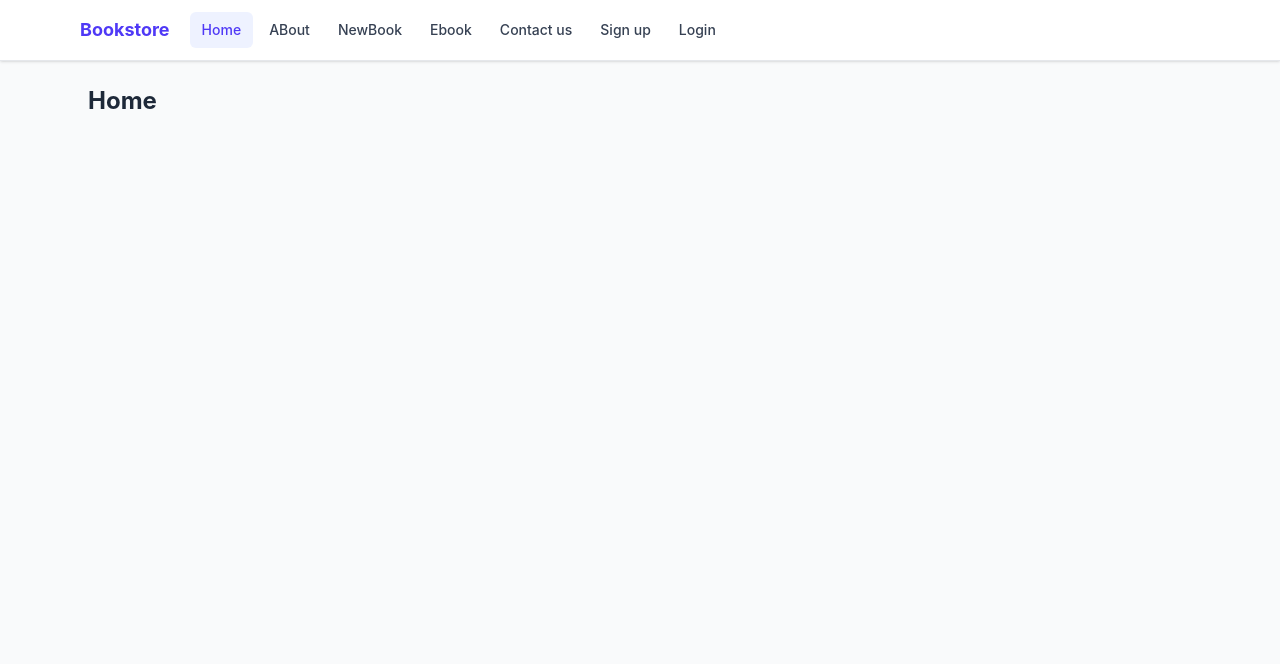
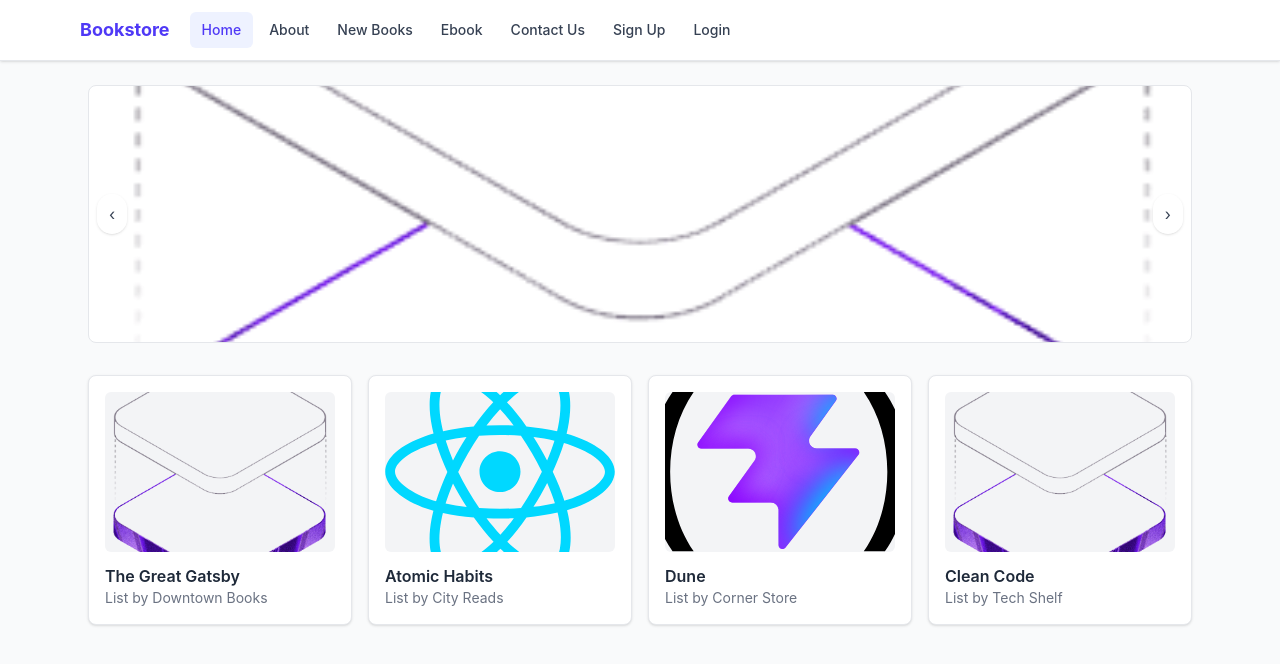
Before and after one commit to gabrialislambabar/Book-Store, a React (Vite) app in the folder react/: page / in a window 1280 px wide. Shown: the top 664 px of the page. Built offline with nearby package versions, Linux system fonts and the light colour scheme.

Commit message:
Created book display

```diff
--- a/react/src/components/BookCard.jsx
+++ b/react/src/components/BookCard.jsx
@@ -1,9 +1,13 @@
-export function BookCard() {
+export function BookCard({ book }) {
   return (
-    <>
-      {book.map((book) => (
-        <BookCard key={book.id} book={book} />
-      ))}
-    </>
+    <div className="rounded-lg border border-gray-200 bg-white p-4 shadow-sm transition hover:shadow-md">
+      <img
+        src={book.image}
+        alt={book.title}
+        className="h-40 w-full rounded-md bg-gray-100 object-cover"
+      />
+      <h3 className="mt-3 font-semibold text-gray-800">{book.title}</h3>
+      <p className="text-sm text-gray-500">List by {book.shopname}</p>
+    </div>
   );
 }
--- a/react/src/main.jsx
+++ b/react/src/main.jsx
@@ -3,6 +3,7 @@ import ReactDOM from "react-dom/client";
 import { createBrowserRouter, RouterProvider } from "react-router-dom";
 import "./index.css";
 import App from "./App.jsx";
+import Home from "./pages/Home/Home.jsx";
 import Page from "./Page.jsx";
 
 const router = createBrowserRouter([
@@ -10,19 +11,18 @@ const router = createBrowserRouter([
     path: "/",
     element: <App />,
     children: [
-      { index: true, element: <Page title="Home" /> },
-      { path: "about", element: <Page title="about" /> },
+      { index: true, element: <Home /> },
+      { path: "about", element: <Page title="About" /> },
       {
-        path: "NewBook",
+        path: "newbook",
         children: [
-          { path: "popular", element: <Page title="Popular Kids Books" /> },
+          { path: "popular", element: <Page title="Popular Books" /> },
           {
             path: "holiday-gift-ideas",
-            element: <Page title="Holiday Gift Ideas for Kids" />,
+            element: <Page title="Holiday Gift Ideas" />,
           },
-          { path: "classics", element: <Page title="Kids Classics" /> },
-          { path: "see-all", element: <Page title="All Kids Books" /> },
-          { path: "classics", element: <Page title="Fiction Classics" /> },
+          { path: "classics", element: <Page title="Classics" /> },
+          { path: "see-all", element: <Page title="See All Books" /> },
           {
             path: "science-fiction",
             element: <Page title="Science Fiction" />,
--- a/react/src/nav/Navbar.jsx
+++ b/react/src/nav/Navbar.jsx
@@ -3,23 +3,22 @@ import { NavLink } from "react-router-dom";
 
 const navItems = [
   { label: "Home", path: "/" },
-  { label: "ABout", path: "/about" },
+  { label: "About", path: "/about" },
   {
-    label: "NewBook",
+    label: "New Books",
     children: [
       { label: "Popular", path: "/newbook/popular" },
       { label: "Holiday Gift Ideas", path: "/newbook/holiday-gift-ideas" },
-      { label: "Kids Classics", path: "/newbook/classics" },
-      { label: "See All Kids", path: "/newbook/see-all" },
       { label: "Classics", path: "/newbook/classics" },
+      { label: "See All", path: "/newbook/see-all" },
       { label: "Science Fiction", path: "/newbook/science-fiction" },
       { label: "Manga", path: "/newbook/manga" },
       { label: "Poetry", path: "/newbook/poetry" },
     ],
   },
   { label: "Ebook", path: "/ebook" },
-  { label: "Contact us", path: "/contactus" },
-  { label: "Sign up", path: "/signup" },
+  { label: "Contact Us", path: "/contactus" },
+  { label: "Sign Up", path: "/signup" },
   { label: "Login", path: "/login" },
 ];
 
--- a/react/src/pages/Home/Home.jsx
+++ b/react/src/pages/Home/Home.jsx
@@ -1,10 +1,24 @@
-import Bookgrid from "../component/Bookgrid";
 import ImageSlider from "./components/ImageSlider";
+import { BookList } from "./components/Booklist";
+
+import hero from "../../assets/hero.png";
+import reactLogo from "../../assets/react.svg";
+import viteLogo from "../../assets/vite.svg";
+
+const images = [hero, reactLogo, viteLogo];
+
+const books = [
+  { id: 1, title: "The Great Gatsby", shopname: "Downtown Books", image: hero },
+  { id: 2, title: "Atomic Habits", shopname: "City Reads", image: reactLogo },
+  { id: 3, title: "Dune", shopname: "Corner Store", image: viteLogo },
+  { id: 4, title: "Clean Code", shopname: "Tech Shelf", image: hero },
+];
+
 export default function Home() {
   return (
     <main>
-      <ImageSlider />
-      <Bookgrid />
+      <ImageSlider images={images} />
+      <BookList books={books} />
     </main>
   );
 }
--- a/react/src/pages/Home/components/Booklist.jsx
+++ b/react/src/pages/Home/components/Booklist.jsx
@@ -1,8 +1,11 @@
-export function BookList() {
+import { BookCard } from "../../../components/BookCard";
+
+export function BookList({ books }) {
   return (
-    <>
-      <h2>{book.title}</h2>
-      <p>List by {book.shopname}</p>
-    </>
+    <div className="mt-8 grid grid-cols-1 gap-4 sm:grid-cols-2 lg:grid-cols-4">
+      {books.map((book) => (
+        <BookCard key={book.id} book={book} />
+      ))}
+    </div>
   );
 }
--- a/react/src/pages/Home/components/ImageSlider.jsx
+++ b/react/src/pages/Home/components/ImageSlider.jsx
@@ -3,7 +3,7 @@ import { useState } from "react";
 const ImageSlider = ({ images }) => {
   const [currentIndex, setCurrentIndex] = useState(0);
 
-  // Move the image to next slide, wrap arouund to 0, if at the end
+  // Move the image to next slide, wrap around to 0, if at the end
   const nextSlide = () => {
     setCurrentIndex((prevIndex) =>
       prevIndex === images.length - 1 ? 0 : prevIndex + 1,
@@ -18,13 +18,29 @@ const ImageSlider = ({ images }) => {
   };
 
   // If no image is passed
-  if (!images || images.length === 0) return <p>No images passed</p>;
+  if (!images || images.length === 0)
+    return <p className="text-center text-gray-500">No images passed</p>;
+
   return (
-    <>
-      <button onClick={prevSlide}></button>
-      <img src={images[currentIndex]} />
-      <button onClick={nextSlide}></button>
-    </>
+    <div className="relative overflow-hidden rounded-lg border border-gray-200 bg-white">
+      <img
+        src={images[currentIndex]}
+        alt="slide"
+        className="h-64 w-full object-cover"
+      />
+      <button
+        onClick={prevSlide}
+        className="absolute top-1/2 left-2 -translate-y-1/2 rounded-full bg-white/80 px-3 py-2 text-gray-700 shadow hover:bg-white"
+      >
+        ‹
+      </button>
+      <button
+        onClick={nextSlide}
+        className="absolute top-1/2 right-2 -translate-y-1/2 rounded-full bg-white/80 px-3 py-2 text-gray-700 shadow hover:bg-white"
+      >
+        ›
+      </button>
+    </div>
   );
 };
 
```
